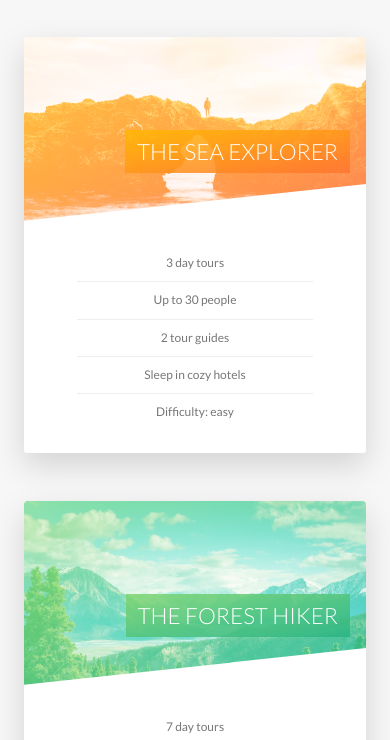
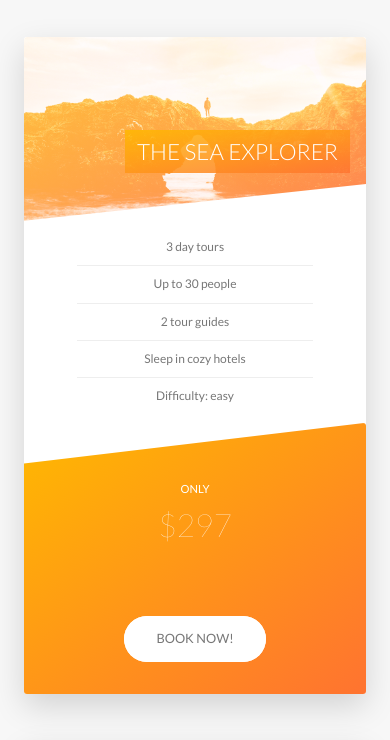
Before and after one commit to raul4h/raul4h.github.io, a website: page natours/index.html in a window 390 px wide. Shown: the part 2679-3419 px from the top of the page. Drawn offline with Linux system fonts and the light colour scheme.

Commit message:
Finished responsiveness, missing image responsive

```diff
--- a/natours/sass/components/_card.scss
+++ b/natours/sass/components/_card.scss
@@ -1,11 +1,9 @@
-.card{
-
+.card {
     perspective: 150rem;
     -moz-perspective: 150rem;
     position: relative;
     height: 52rem;
-
-    &__side{
+    &__side {
         height: 52rem;
         transition: all .8s ease;
         position: absolute;
@@ -16,37 +14,30 @@
         border-radius: 3px;
         overflow: hidden;
         box-shadow: 0 1.5rem 4rem rgba($color-black, .15);
-
-
-        &--front{
+        &--front {
             background-color: $color-white;
         }
-
-        &--back{
+        &--back {
             background-color: green;
             transform: rotateY(180deg);
-
-            &-1{
+            &-1 {
                 background-image: linear-gradient(to right bottom, $color-secondary-light, $color-secondary-dark);
             }
-            &-2{
+            &-2 {
                 background-image: linear-gradient(to right bottom, $color-primary-light, $color-primary-dark);
             }
-            &-3{
+            &-3 {
                 background-image: linear-gradient(to right bottom, $color-tertiary-light, $color-tertiary-dark);
             }
         }
     }
-
-    &:hover &__side--front{
+    &:hover &__side--front {
         transform: rotateY(-180deg);
     }
-
-    &:hover &__side--back{
+    &:hover &__side--back {
         transform: rotateY(0);
     }
-
-    &__picture{
+    &__picture {
         background-size: cover;
         height: 23rem;
         background-blend-mode: screen;
@@ -54,21 +45,17 @@
         clip-path: polygon(0 0, 100% 0, 100% 80%, 0 100%);
         border-top-left-radius: 3px;
         border-top-right-radius: 3px;
-
-
-        &--1{
-            background-image:linear-gradient(to right bottom, $color-secondary-light, $color-secondary-dark), url(../img/nat-5.jpg);
+        &--1 {
+            background-image: linear-gradient(to right bottom, $color-secondary-light, $color-secondary-dark), url(../img/nat-5.jpg);
         }
-
-        &--2{
-            background-image:linear-gradient(to right bottom, $color-primary-light, $color-primary-dark), url(../img/nat-6.jpg);
+        &--2 {
+            background-image: linear-gradient(to right bottom, $color-primary-light, $color-primary-dark), url(../img/nat-6.jpg);
         }
-
-        &--3{
-            background-image:linear-gradient(to right bottom, $color-tertiary-light, $color-tertiary-dark), url(../img/nat-7.jpg);
+        &--3 {
+            background-image: linear-gradient(to right bottom, $color-tertiary-light, $color-tertiary-dark), url(../img/nat-7.jpg);
         }
     }
-    &__heading{
+    &__heading {
         font-size: 2.8rem;
         font-weight: 300;
         text-transform: uppercase;
@@ -78,51 +65,38 @@
         top: 12rem;
         right: 2rem;
         width: 75%;
-
     }
-
-    &__heading-span{
+    &__heading-span {
         padding: 1rem 1.5rem;
         -webkit-box-decoration-break: clone;
         box-decoration-break: clone;
-        &--1{
-            background-image: linear-gradient(to right bottom,
-            rgba($color-secondary-light, .85),
-            rgba($color-secondary-dark, .85));
+        &--1 {
+            background-image: linear-gradient(to right bottom, rgba($color-secondary-light, .85), rgba($color-secondary-dark, .85));
         }
-
-        &--2{
-            background-image: linear-gradient(to right bottom,
-            rgba($color-primary-light, .85),
-            rgba($color-primary-dark, .85));
+        &--2 {
+            background-image: linear-gradient(to right bottom, rgba($color-primary-light, .85), rgba($color-primary-dark, .85));
         }
-
-        &--3{
-            background-image: linear-gradient(to right bottom,
-            rgba($color-tertiary-light, .85),
-            rgba($color-tertiary-dark, .85));
+        &--3 {
+            background-image: linear-gradient(to right bottom, rgba($color-tertiary-light, .85), rgba($color-tertiary-dark, .85));
         }
     }
-
-    &__details{
+    &__details {
         padding: 3rem;
-        ul{
+        ul {
             list-style: none;
             width: 80%;
             margin: 0 auto;
-            li{
+            li {
                 text-align: center;
                 font-size: 1.5rem;
                 padding: 1rem;
-
-                &:not(:last-child){
+                &:not(:last-child) {
                     border-bottom: 1px solid $color-grey-light-2;
                 }
             }
         }
     }
-
-    &__cta{
+    &__cta {
         position: absolute;
         top: 50%;
         left: 50%;
@@ -130,20 +104,58 @@
         width: 90%;
         text-align: center;
     }
-
-    &__price-box{
+    &__price-box {
         text-align: center;
         margin-bottom: 8rem;
         color: $color-white;
     }
-
-    &__price-only{
+    &__price-only {
         font-size: 1.4rem;
         text-transform: uppercase;
     }
-
-    &__price-value{
+    &__price-value {
         font-size: 6rem;
         font-weight: 100;
     }
+    @include respond(tab-port) {
+        height: auto;
+        border-radius: 3px;
+        background-color: $color-white;
+        box-shadow: 0 1.5rem 4rem rgba($color-black, .15);
+        &__side {
+            height: auto;
+            position: relative;
+            box-shadow: none;
+            &--back {
+                transform: rotateY(0);
+                clip-path: polygon(0 15%, 100% 0, 100% 100%, 0 100%);
+
+            }
+        }
+        &:hover &__side--front {
+            transform: rotateY(0);
+        }
+        &:hover &__side--back {
+            transform: rotateY(0);
+        }
+
+        &__details{
+            padding: 1rem 3rem;
+        }
+
+        &__cta {
+            position: relative;
+            top: 0;
+            left: 0;
+            transform: translate(0);
+            width: 100%;
+            padding: 7rem 4rem 4rem 4rem;
+        }
+        &__price-box {
+            margin-bottom: 8rem;
+        }
+        &__price-value {
+            font-size: 4rem;
+        }
+    }
 }
--- a/natours/sass/components/_form.scss
+++ b/natours/sass/components/_form.scss
@@ -16,6 +16,10 @@
         width: 90%;
         display: block;
         transition: all .3s;
+
+        @include respond(tab-port){
+            width: 100%;
+        }
 
         &:focus{
             outline: none;
@@ -52,6 +56,11 @@
     &__radio-group{
         width: 49%;
         display: inline-block;
+
+        @include respond(tab-port){
+            width: 100%;
+            margin-bottom: 2rem;
+        }
     }
 
     &__radio-label{
--- a/natours/sass/components/_story.scss
+++ b/natours/sass/components/_story.scss
@@ -1,4 +1,4 @@
-.story{
+.story {
     width: 75%;
     margin: 0 auto;
     box-shadow: 0 3rem 6rem rgba($color-black, .1);
@@ -7,15 +7,22 @@
     padding: 6rem;
     padding-left: 9rem;
     font-size: $default-font-size;
-
     transform: skewX(-12deg);
-
-
-    & > *{
+    @include respond(tab-port) {
+        width: 100%;
+        padding: 4rem;
+        padding-left: 7rem;
+    }
+    @include respond(phone) {
+        transform: skew(0);
+    }
+    &>* {
         transform: skewX(12deg);
+        @include respond(phone) {
+            transform: skewX(0);
+        }
     }
-
-    &__shape{
+    &__shape {
         width: 15rem;
         height: 15rem;
         float: left;
@@ -24,18 +31,19 @@
         -webkit-clip-path: circle(50% at 50% 50%);
         clip-path: circle(50% at 50% 50%);
         transform: translateX(-3rem) skewX(12deg);
-
         position: relative;
+        @include respond(phone) {
+            transform: translateX(-3rem) skewX(0);
+            ;
+        }
     }
-
-    &__img{
+    &__img {
         height: 100%;
         transform: translateX(-3.9rem) scale(1.4);
         backface-visibility: hidden;
         transition: all .5s;
     }
-
-    &__caption{
+    &__caption {
         position: absolute;
         top: 50%;
         left: 50%;
@@ -48,13 +56,11 @@
         transition: all .5s;
         backface-visibility: hidden;
     }
-
-    &:hover &__caption{
+    &:hover &__caption {
         opacity: 1;
         transform: translate(-50%, -50%);
     }
-
-    &:hover &__img{
+    &:hover &__img {
         transform: translateX(-3.9rem) scale(1);
         filter: blur(3px) brightness(80%);
     }
--- a/natours/sass/pages/_home.scss
+++ b/natours/sass/pages/_home.scss
@@ -1,72 +1,67 @@
-.section-about{
+.section-about {
     background-color: $color-grey-light-1;
     padding: 25rem 0;
     margin-top: -20vh;
-
-    @include respond(tab-land){
+    @include respond(tab-land) {
         padding: 15rem 0;
     }
 }
 
-.section-features{
+.section-features {
     padding: 20rem 0;
-    background-image: linear-gradient(to right bottom,
-    rgba($color-primary-light,0.8),
-    rgba($color-primary-dark,0.8)) ,
-    url(../img/nat-4.jpg);
+    background-image: linear-gradient(to right bottom, rgba($color-primary-light, 0.8), rgba($color-primary-dark, 0.8)), url(../img/nat-4.jpg);
     background-size: cover;
-
     transform: skewY(-7deg);
     margin-top: -10rem;
-
-    & > *{
+    &>* {
         transform: skewY(7deg);
     }
-
-    @include respond(tab-port){
+    @include respond(tab-port) {
         padding: 10rem 0;
     }
-
 }
 
-.section-tours{
+.section-tours {
     background-color: $color-grey-light-1;
     padding: 25rem 0 15rem 0;
     margin-top: -10rem;
-
-    @include respond(tab-land){
+    @include respond(tab-land) {
         padding: 20rem 0 10rem 0;
     }
 }
 
-.section-stories{
+.section-stories {
     padding: 15rem 0;
     position: relative;
-
-    @include respond(tab-land){
+    @include respond(tab-land) {
         padding: 10rem 0;
     }
 }
 
-.section-book{
+.section-book {
     padding: 15rem 0;
     background-image: linear-gradient(to right bottom, $color-primary-light, $color-primary-dark);
 }
 
-.book{
-    background-image:linear-gradient(105deg,
-                                    rgba($color-white,.9) 0%,
-                                    rgba($color-white, .9) 50%,
-                                    transparent 50%) ,
-                                url(../img/nat-10.jpg);
+.book {
+    background-image: linear-gradient(105deg, rgba($color-white, .9) 0%, rgba($color-white, .9) 50%, transparent 50%), url(../img/nat-10.jpg);
     background-size: cover;
     border-radius: 3px;
     box-shadow: 0 1.5rem 4rem rgba($color-black, .2);
-
-    height: 50rem;
-
-    &__form{
+    @include respond(tab-land) {
+        background-image: linear-gradient(105deg, rgba($color-white, .9) 0%, rgba($color-white, .9) 65%, transparent 65%), url(../img/nat-10.jpg);
+    }
+    @include respond(tab-port) {
+        background-image: linear-gradient(to right, rgba($color-white, .9) 0%, rgba($color-white, .9) 100%), url(../img/nat-10.jpg);
+    }
+    &__form {
         width: 50%;
         padding: 6rem;
+        @include respond(tab-port) {
+            width: 65%;
+        }
+        @include respond(tab-land) {
+            width: 100%;
+        }
     }
 }
```
Also changed, not shown: natours/css/style.css.
